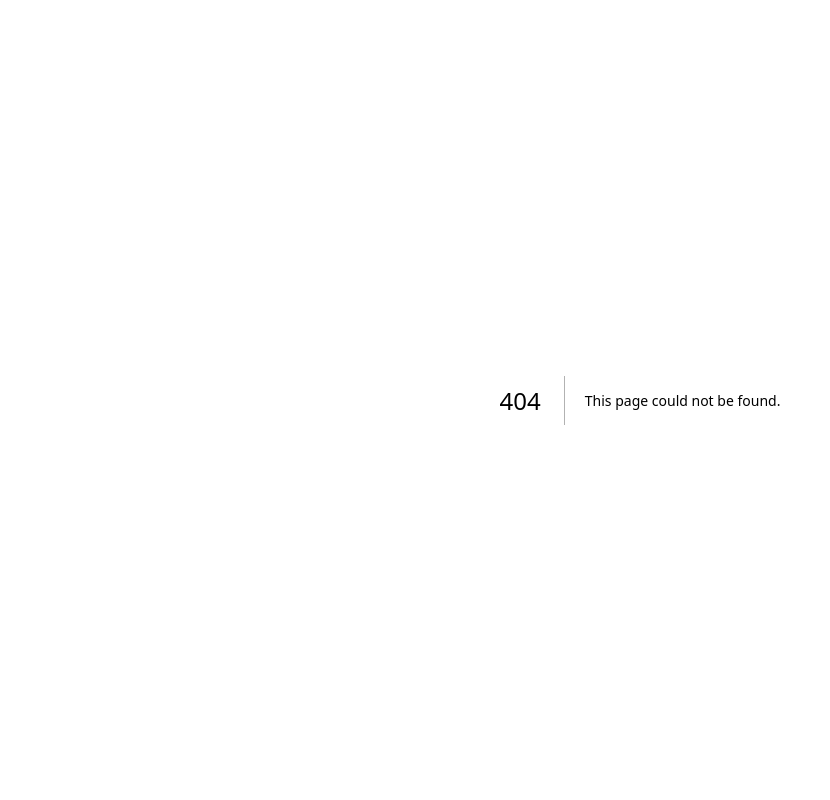
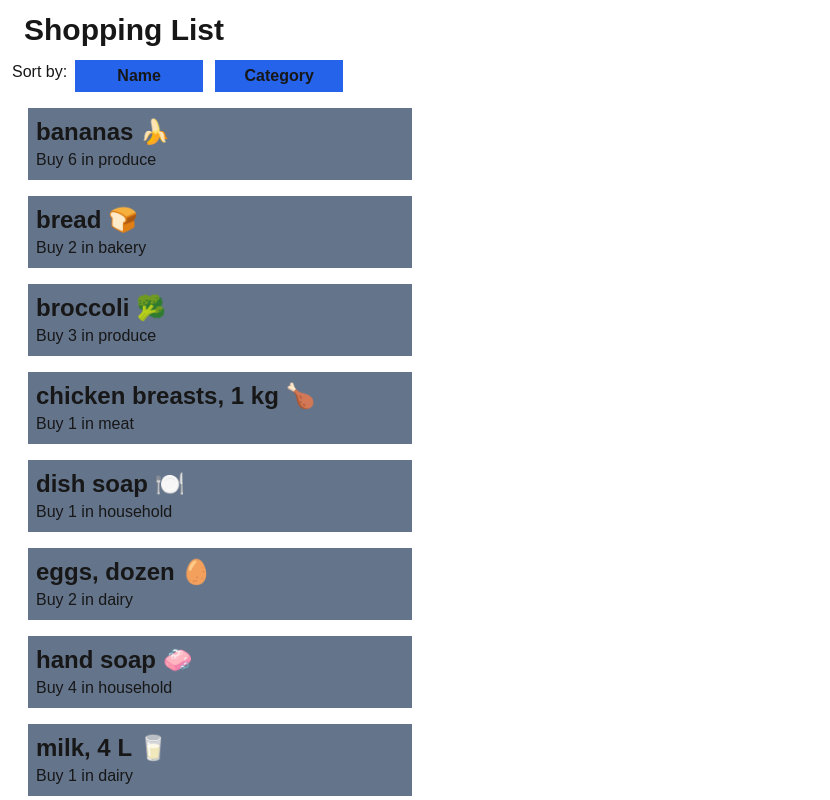
Before and after one commit to giathongnguyen/cprg306-assignments, a Next.js app: page /week-6 in a window 1280 px wide. Before the commit this address had no page. Shown: the top 800 px of the page, without its empty margins (0-830 px from the left). Built offline with nearby package versions, Linux system fonts and the light colour scheme.

Commit message:
week-6 assignment

```diff
--- a/app/page.js
+++ b/app/page.js
@@ -8,6 +8,8 @@ export default function Page() {
         <li className='hover:text-green-400 hover:underline'><Link href="/week-2">Week 2 Assignment</Link></li>
         <li className='hover:text-green-400 hover:underline'><Link href="/week-3">Week 3 Assignment</Link></li>
         <li className='hover:text-green-400 hover:underline'><Link href="/week-4">Week 4 Assignment</Link></li>
+        <li className='hover:text-green-400 hover:underline'><Link href="/week-5">Week 5 Assignment</Link></li>
+        <li className='hover:text-green-400 hover:underline'><Link href="/week-6">Week 6 Assignment</Link></li>
       </ul>
     </div>
   );
--- /dev/null
+++ b/app/week-5/new-item.js
@@ -0,0 +1,64 @@
+"use client";
+"use name";
+"use category";
+import { useState } from "react";
+
+export default function NewItem() {
+    const [name, setName] = useState("");
+    const [category, setCategory] = useState("produce");
+    const [quantity, setQuantity] = useState(1);
+
+    function increment(quantity, setQuantity) {
+        if (quantity < 20) {
+            setQuantity(quantity + 1);
+        }
+    }
+
+    function decrement(quantity, setQuantity) {
+        if (quantity > 1) {
+            setQuantity(quantity - 1);
+        }
+    }
+
+    function handleSubmit(event) {
+        event.preventDefault();
+        let item = { name, category, quantity };
+        console.log(item);
+        alert(`Name: ${name}, Quantity: ${quantity}, Category: ${category}`);
+        setName("");
+        setCategory("produce");
+        setQuantity(1);
+    }
+
+    return (
+        <form className="bg-slate-500" onSubmit={handleSubmit}>
+            <div>
+                <input className="bg-black text-white p-2 rounded-md m-4" type="text" placeholder="Item Name" value={name} onChange={(event) => setName(event.target.value)} />
+            </div>
+            <div>
+                <select className="bg-black text-white p-2 rounded-md m-4" value={category} onChange={(event) => setCategory(event.target.value)}>
+                    <option value="produce">Produce</option>
+                    <option value="dairy">Dairy</option>
+                    <option value="bakery">Bakery</option>
+                    <option value="meat">Meat</option>
+                    <option value="frozen">Frozen</option>
+                    <option value="canned">Canned</option>
+                    <option value="dry">Dry</option>
+                    <option value="beverages">Beverages</option>
+                    <option value="snacks">Snacks</option>
+                    <option value="household">Household</option>
+                    <option value="other">Other</option>
+                </select>
+            </div>
+            <div className="flex justify-between items-center m-4 p-2 h-10 w-36 bg-white">
+                <p className="text-black">{quantity}</p>
+                <div>
+                    <button className="mr-1 w-8 bg-blue-600 rounded-md hover:bg-blue-300 font-bold disabled:bg-gray-400 active:bg-yellow-300" onClick={() => decrement(quantity, setQuantity)} disabled={quantity <= 1}>-</button>
+                    <button className="w-8 bg-blue-600 rounded-md hover:bg-blue-300 font-bold disabled:bg-gray-400 active:bg-yellow-300" onClick={() => increment(quantity, setQuantity)} disabled={quantity >= 20}>+</button>
+                </div>
+            </div>
+            <button type="submit">Add Item</button>
+        </form>
+
+    );
+}
--- /dev/null
+++ b/app/week-5/page.js
@@ -0,0 +1,9 @@
+import NewItem from "./new-item";
+
+export default function Page() {
+    return (
+        <div className="flex justify-center items-center">
+            <NewItem />
+        </div>
+    );
+}
--- /dev/null
+++ b/app/week-6/item-list.js
@@ -0,0 +1,32 @@
+"use client";
+
+import Item from "./item.js";
+import itemsJson from "./items.json";
+import { useState } from "react";
+
+export default function ItemList() {
+    const [sortBy, setSortBy] = useState("name");
+    const items = [...itemsJson];
+
+    if (sortBy === "name") {
+        items.sort((a, b) => a.name.localeCompare(b.name));
+    }
+    else if (sortBy === "category") {
+        items.sort((a, b) => a.category.localeCompare(b.category));
+    }
+    return (
+        <div>
+            <div className="flex gap-2">
+                <p>Sort by:</p>
+                <button className="mr-1 h-8 w-32 bg-blue-600 hover:bg-blue-300 font-bold focus:bg-yellow-300" onClick={() => setSortBy("name")}>Name</button>
+                <button className="mr-1 h-8 w-32 bg-blue-600 hover:bg-blue-300 font-bold focus:bg-yellow-300" onClick={() => setSortBy("category")}>Category</button>
+            </div>
+            <ul>
+                {items.map((item) => (
+                    <Item name={item.name} quantity={item.quantity} category={item.category} />
+                ))}
+            </ul>
+
+        </div >
+    );
+}
--- /dev/null
+++ b/app/week-6/item.js
@@ -0,0 +1,9 @@
+
+export default function Item({ name, quantity, category }) {
+    return (
+        <section className="m-4 p-2 bg-slate-500 w-96">
+            <h1 className="text-2xl font-bold">{name}</h1>
+            <p>Buy {quantity} in {category}</p>
+        </section>
+    );
+}
--- /dev/null
+++ b/app/week-6/items.json
@@ -0,0 +1,74 @@
+[
+    {
+        "id": "1h2GJKH12gkHG31h1H",
+        "name": "milk, 4 L 🥛",
+        "quantity": 1,
+        "category": "dairy"
+    },
+    {
+        "id": "2KJH3k2j3H1k2J3K1H",
+        "name": "bread 🍞",
+        "quantity": 2,
+        "category": "bakery"
+    },
+    {
+        "id": "3h2KJH3k2j3H1k2J3",
+        "name": "eggs, dozen 🥚",
+        "quantity": 2,
+        "category": "dairy"
+    },
+    {
+        "id": "4k2J3K1H2GJKH12gk",
+        "name": "bananas 🍌",
+        "quantity": 6,
+        "category": "produce"
+    },
+    {
+        "id": "5H1h1H2KJH3k2j3H",
+        "name": "broccoli 🥦",
+        "quantity": 3,
+        "category": "produce"
+    },
+    {
+        "id": "6H1k2J3K1H2GJKH1",
+        "name": "chicken breasts, 1 kg 🍗",
+        "quantity": 1,
+        "category": "meat"
+    },
+    {
+        "id": "7gkHG31h1H2KJH3k",
+        "name": "pasta sauce 🍝",
+        "quantity": 3,
+        "category": "canned goods"
+    },
+    {
+        "id": "8j3H1k2J3K1H2GJK",
+        "name": "spaghetti, 454 g 🍝",
+        "quantity": 2,
+        "category": "dry goods"
+    },
+    {
+        "id": "9H12gkHG31h1H2KJ",
+        "name": "toilet paper, 12 pack 🧻",
+        "quantity": 1,
+        "category": "household"
+    },
+    {
+        "id": "10H3k2j3H1k2J3K1",
+        "name": "paper towels, 6 pack",
+        "quantity": 1,
+        "category": "household"
+    },
+    {
+        "id": "11k2J3K1H2GJKH12",
+        "name": "dish soap 🍽️",
+        "quantity": 1,
+        "category": "household"
+    },
+    {
+        "id": "12GJKH12gkHG31h1",
+        "name": "hand soap 🧼",
+        "quantity": 4,
+        "category": "household"
+    }
+]
--- /dev/null
+++ b/app/week-6/page.js
@@ -0,0 +1,10 @@
+import ItemList from './item-list.js';
+
+export default function Page() {
+    return (
+        <main className="m-3">
+            <h1 className="text-3xl font-bold m-3">Shopping List</h1>
+            <ItemList />
+        </main>
+    );
+}
```
